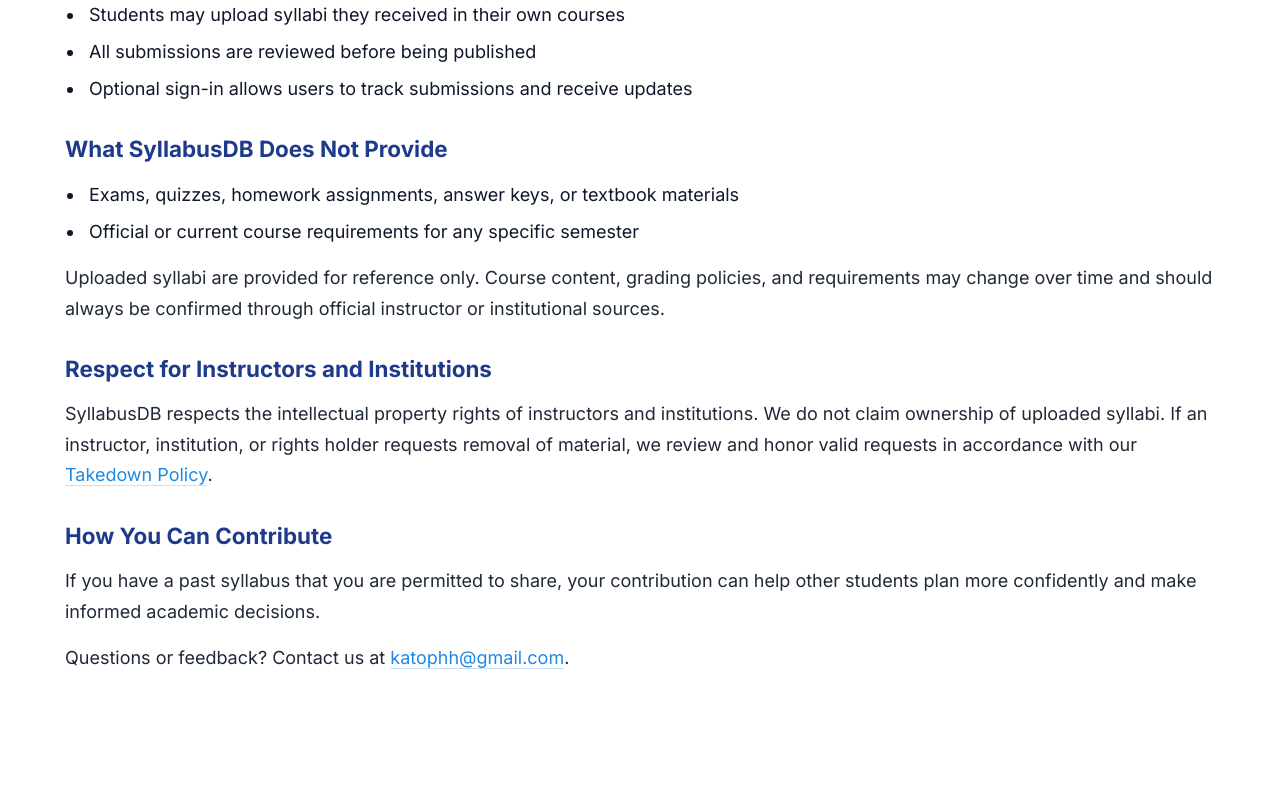
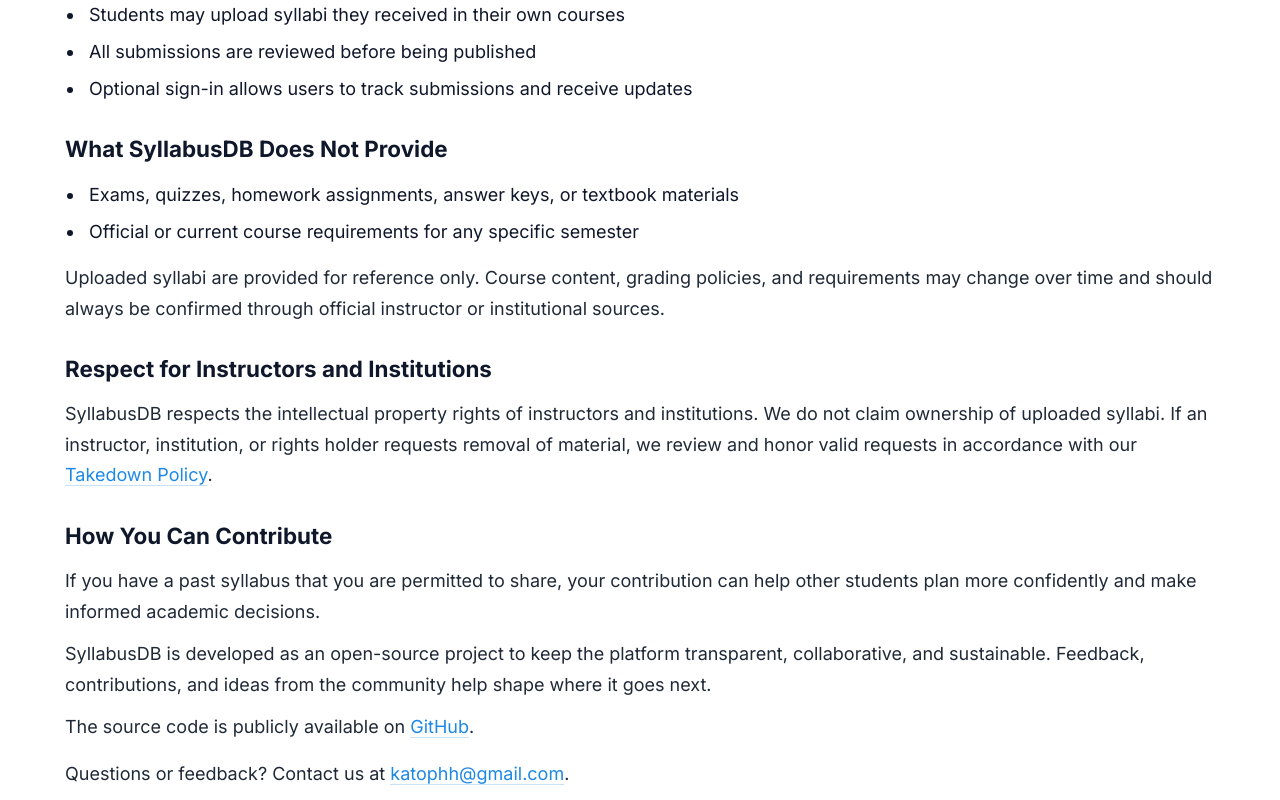
Before and after one commit to Nawang17/SyllabusDB, a React (Vite) app: page /aboutpage in a window 1280 px wide. Shown: the part 520-1320 px from the top of the page. Built offline with nearby package versions, Linux system fonts and the light colour scheme; no server answers.

Commit message:
Update AboutPage styles and add project description with GitHub link

```diff
--- a/src/pages/Footer/About/AboutPage.css
+++ b/src/pages/Footer/About/AboutPage.css
@@ -5,7 +5,7 @@
   margin: 0 auto;
   padding: 2rem 2rem 3rem 2rem;
   color: #0f172a; /* slate-900 */
-  font-size: 16px;
+  font-size: 14px;
   line-height: 1.7;
   background: transparent;
 }
@@ -22,7 +22,6 @@
   font-size: clamp(1.1rem, 1rem + 0.5vw, 1.4rem);
   font-weight: 700;
   margin: 1.8rem 0 0.7rem;
-  color: #1e3a8a; /* indigo-900 accent */
 }
 
 .about-page p {
@@ -44,7 +43,9 @@
   color: #1e88e5;
   text-decoration: none;
   border-bottom: 1px solid rgba(30, 136, 229, 0.25);
-  transition: color 0.2s ease, border-color 0.2s ease;
+  transition:
+    color 0.2s ease,
+    border-color 0.2s ease;
 }
 
 .about-page a:hover {
--- a/src/pages/Footer/About/AboutPage.jsx
+++ b/src/pages/Footer/About/AboutPage.jsx
@@ -75,6 +75,24 @@ export default function AboutPage() {
         informed academic decisions.
       </p>
 
+      <p>
+        SyllabusDB is developed as an open-source project to keep the platform
+        transparent, collaborative, and sustainable. Feedback, contributions,
+        and ideas from the community help shape where it goes next.
+      </p>
+
+      <p>
+        The source code is publicly available on{" "}
+        <a
+          href="https://github.com/Nawang17/SyllabusDB"
+          target="_blank"
+          rel="noopener noreferrer"
+        >
+          GitHub
+        </a>
+        .
+      </p>
+
       <p style={{ marginTop: "1rem" }}>
         Questions or feedback? Contact us at{" "}
         <a href="mailto:katophh@gmail.com">katophh@gmail.com</a>.
```
